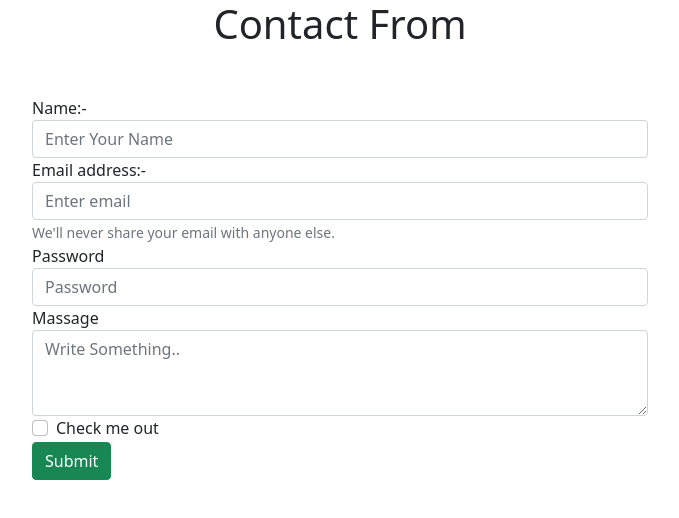
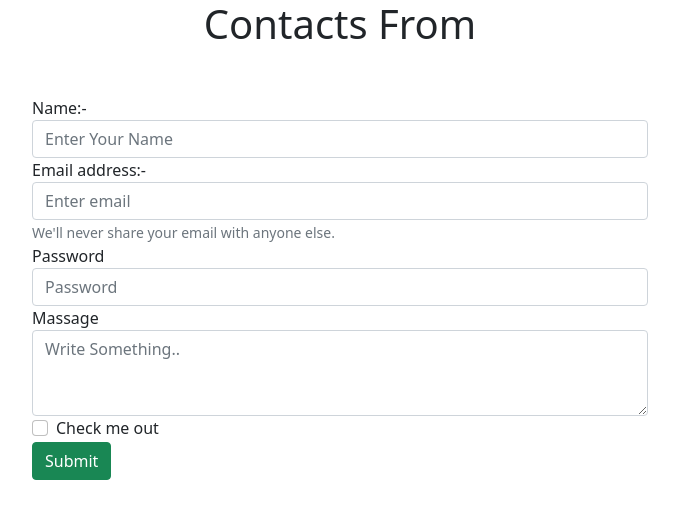
Before and after one commit to Vikassharma9090/loginfrom, a React (Create React App) app: page / in a window 1280 px wide. Shown: the top 518 px of the page, without its empty margins (300-979 px from the left). Built offline with nearby package versions, Linux system fonts and the light colour scheme.

Commit message:
5th commit

```diff
--- a/src/Components/Contactfrom.js
+++ b/src/Components/Contactfrom.js
@@ -92,7 +92,7 @@ const Contactfrom = () => {
 
   return (
     <>
-    <h1 className="text-center ">Contact From</h1>
+    <h1 className="text-center ">Contacts From</h1>
       <div className="container w-50 mt-5">
         <form>
           <div className="form-group">
```
